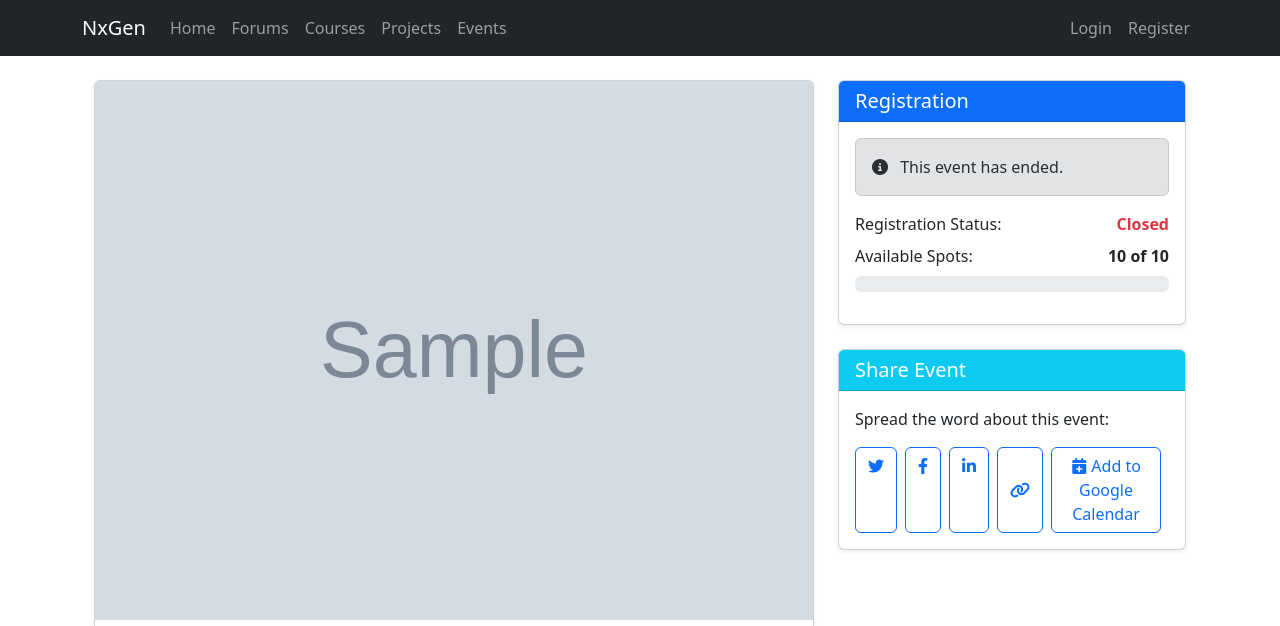
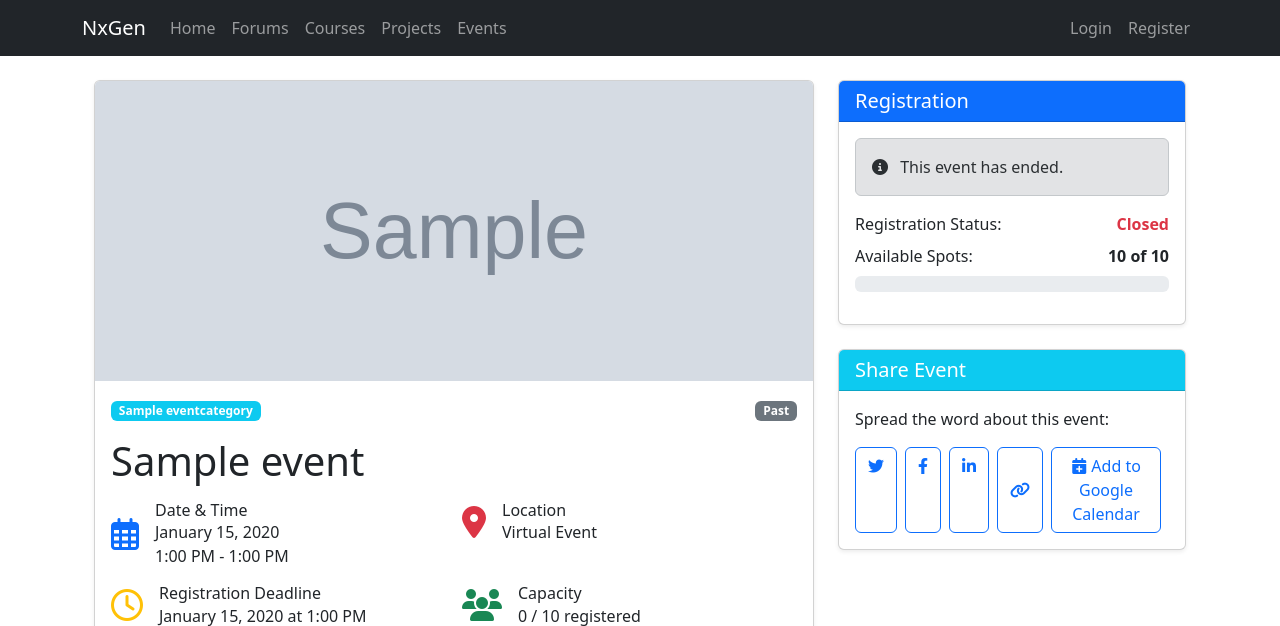
Before and after one commit to nexgenclub/nxgen-website, a Django app: a page that uses templates/events/event_detail.html in a window 1280 px wide. Shown: the top 626 px of the page. Run offline with Django 4.2, Linux system fonts and the light colour scheme; tables that the repository leaves empty hold one stand-in row (values such as "Sample post"); grey boxes marked "Sample" are stand-in pictures.

Commit message:
Reduce height of the image

```diff
--- a/templates/events/event_detail.html
+++ b/templates/events/event_detail.html
@@ -12,7 +12,7 @@
             <!-- Event Details -->
             <div class="card shadow-sm mb-4">
                 {% if event.image %}
-                    <img src="{{ event.image.url }}" class="card-img-top" alt="{{ event.title }}">
+                    <img src="{{ event.image.url }}" class="card-img-top" alt="{{ event.title }}" style="max-height: 300px; object-fit: cover;">
                 {% endif %}
 
                 <div class="card-body">
```
